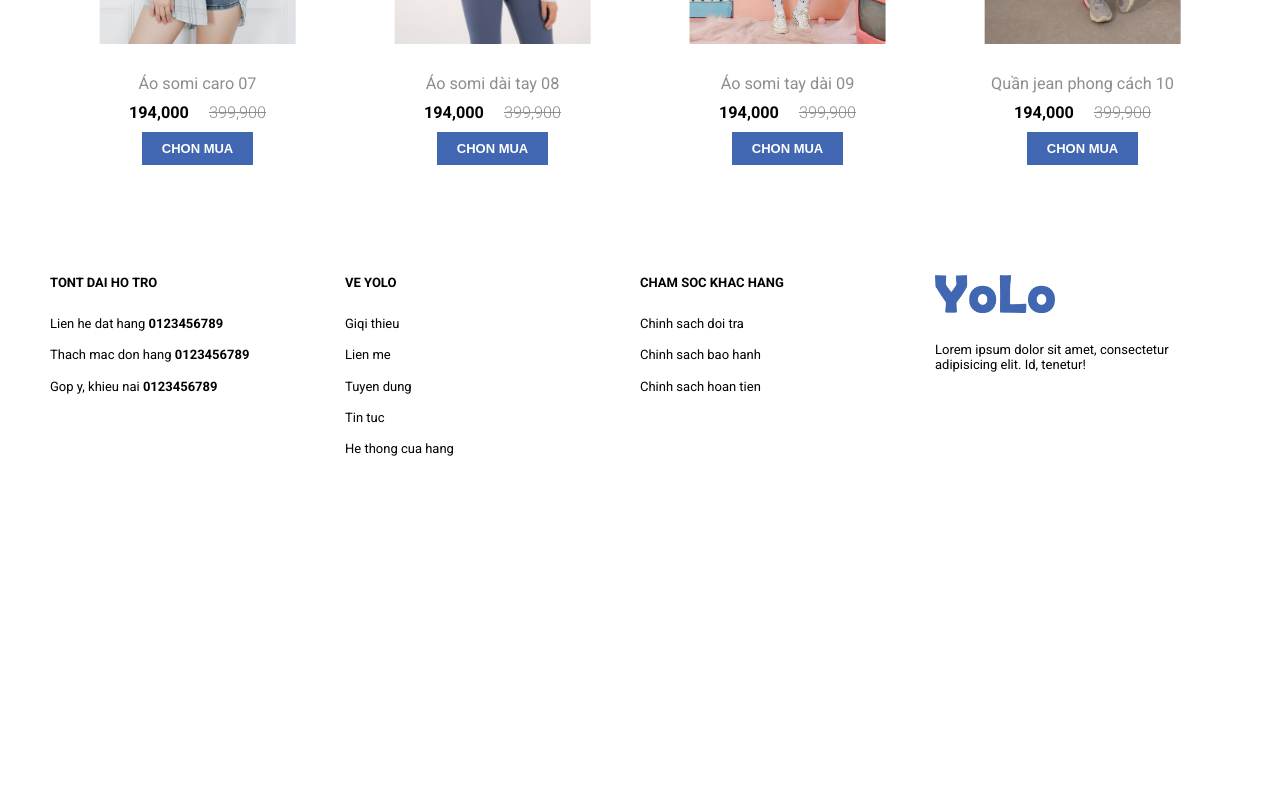
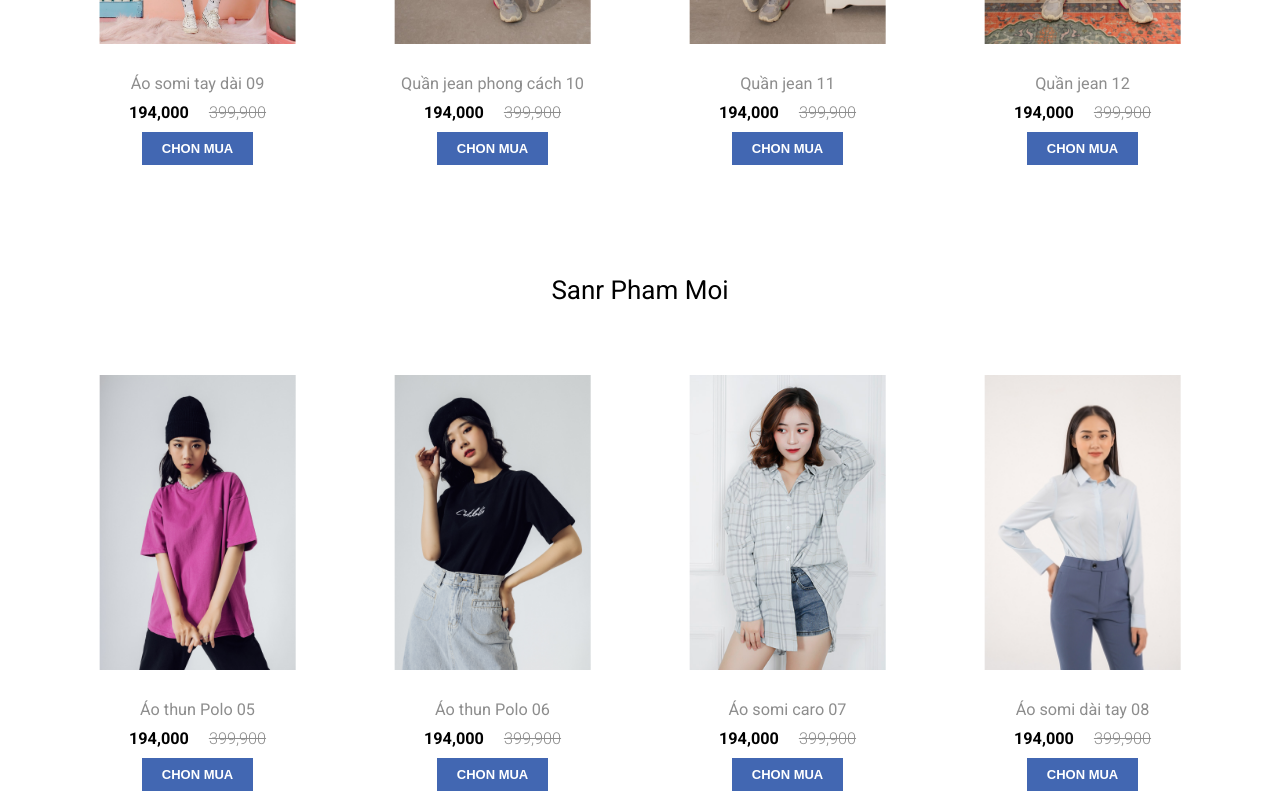
Before and after one commit to AndriyCh1/ecommerce-web-shop, a React (Create React App) app in the folder client/: page / in a window 1280 px wide. Shown: the part 1380-2180 px from the top of the page. Before the commit the page ends 1852 px from the top, so only its background shows below. Built offline with nearby package versions, Linux system fonts and the light colour scheme.

Commit message:
feat: add new arrival and popular products sections

```diff
--- a/client/src/pages/home.tsx
+++ b/client/src/pages/home.tsx
@@ -1,14 +1,17 @@
 import React from 'react';
 import { Link } from 'react-router-dom';
 
+import policy from '../assets/fake-data/policy';
+import heroSliderData from '../assets/fake-data/hero-slider';
+import productData from '../assets/fake-data/products';
+
+import banner from '../assets/images/banner.png';
+
 import Helmet from '../components/helmet';
 import HeroSlider from '../components/hero-slider';
-import heroSliderData from '../assets/fake-data/hero-slider';
 import Section, { SectionTitle, SectionBody } from '../components/section';
-import policy from '../assets/fake-data/policy';
 import PolicyCard from '../components/policy-card';
 import Grid from '../components/grid';
-import productData from '../assets/fake-data/products';
 import ProductCard from '../components/product-card';
 
 const Home = () => {
@@ -20,11 +23,7 @@ const Home = () => {
           <Grid col={4} mdCol={2} smCol={1} gap={20}>
             {policy.map((item, index) => (
               <Link key={index} to="/policy">
-                <PolicyCard
-                  name={item.name}
-                  description={item.description}
-                  icon={item.icon}
-                />
+                <PolicyCard name={item.name} description={item.description} icon={item.icon} />
               </Link>
             ))}
           </Grid>
@@ -47,6 +46,48 @@ const Home = () => {
           </Grid>
         </SectionBody>
       </Section>
+      <Section>
+        <SectionTitle>sanr pham moi</SectionTitle>
+        <SectionBody>
+          <Grid col={4} mdCol={2} smCol={1} gap={20}>
+            {productData.getProducts(8).map((item, index) => (
+              <ProductCard
+                key={index}
+                img01={item.image01}
+                img02={item.image02}
+                name={item.title}
+                price={Number(item.price)}
+                slug={item.slug}
+              />
+            ))}
+          </Grid>
+        </SectionBody>
+      </Section>
+      <Section>
+        <SectionBody>
+          <Link to="/catalog">
+            <img src={banner} alt="banner" />
+          </Link>
+        </SectionBody>
+      </Section>
+
+      <Section>
+        <SectionTitle>pho bien</SectionTitle>
+        <SectionBody>
+          <Grid col={4} mdCol={2} smCol={1} gap={20}>
+            {productData.getProducts(12).map((item, index) => (
+              <ProductCard
+                key={index}
+                img01={item.image01}
+                img02={item.image02}
+                name={item.title}
+                price={Number(item.price)}
+                slug={item.slug}
+              />
+            ))}
+          </Grid>
+        </SectionBody>
+      </Section>
     </Helmet>
   );
 };
--- a/client/src/scss/_base.scss
+++ b/client/src/scss/_base.scss
@@ -29,6 +29,11 @@ a {
 a:hover {
   color: $main-color;
 }
+
+img {
+  max-width: 100%;
+}
+
 
 @each $color, $val in $colors {
   .color-#{$color} {
```
